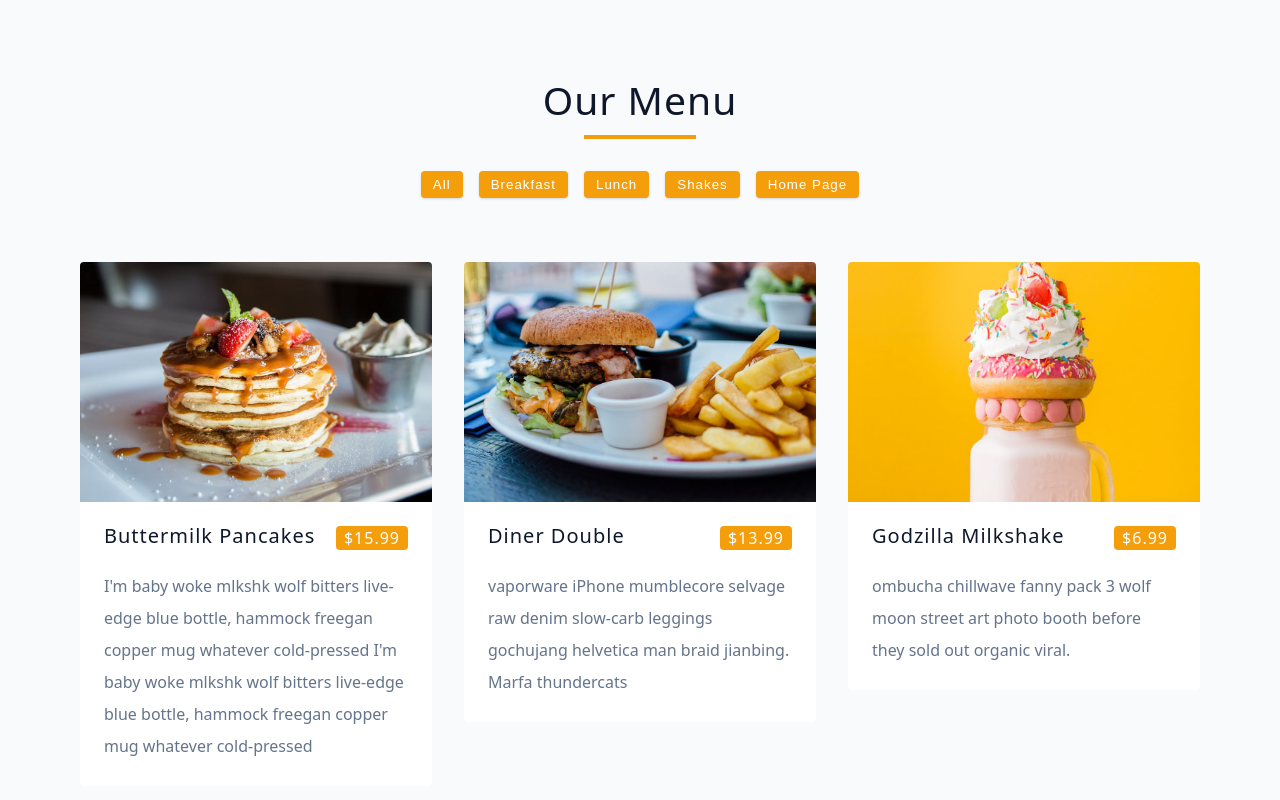
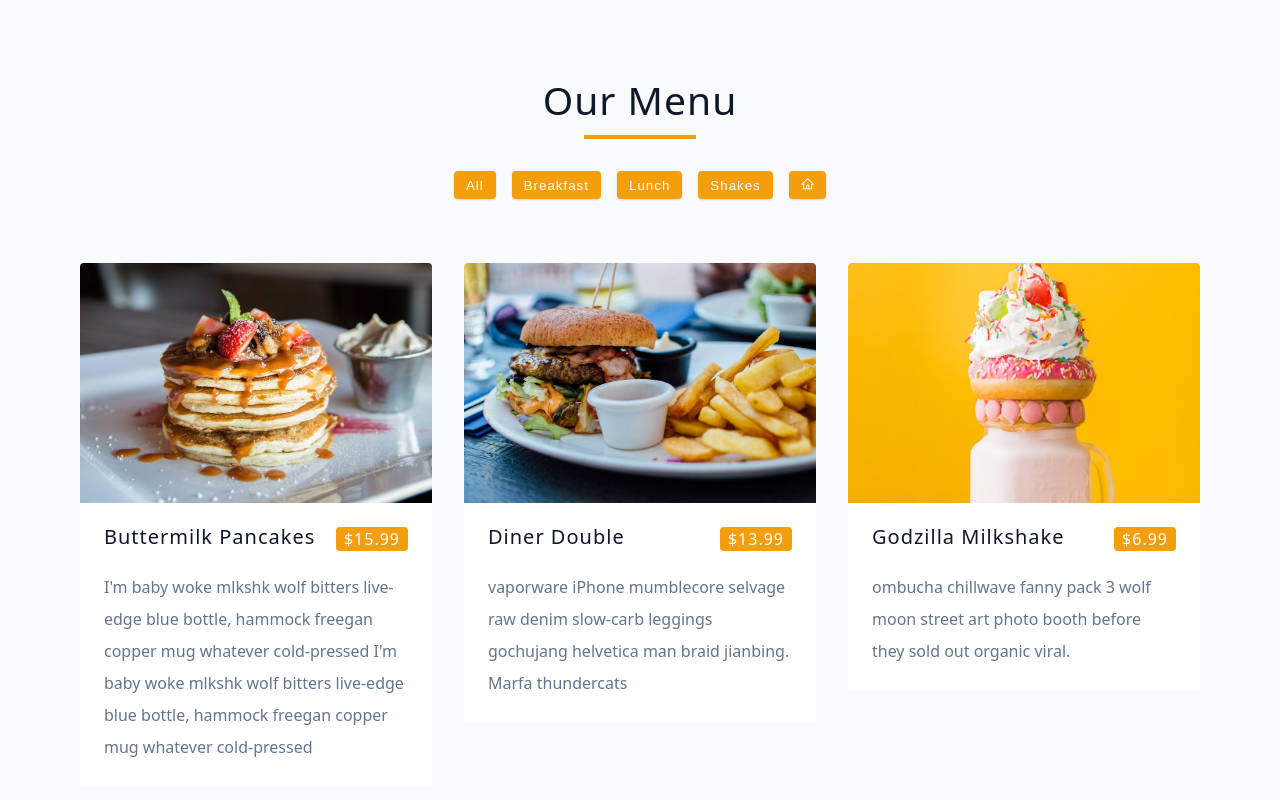
Before and after one commit to tsheporamantso/menu, a React (Vite) app: page /App in a window 1280 px wide. Shown: the top 800 px of the page. Built offline with nearby package versions, Linux system fonts and the light colour scheme.

Commit message:
Replace "Home Page" text with home icon in Categories component

```diff
--- a/src/components/Categories.jsx
+++ b/src/components/Categories.jsx
@@ -1,5 +1,5 @@
 import { Link } from "react-router-dom";
-
+import { AiOutlineHome } from "react-icons/ai";
 const Categories = ({ uniqueCategories, filteredItem }) => {
   return (
     <div className="btn-container">
@@ -18,7 +18,7 @@ const Categories = ({ uniqueCategories, filteredItem }) => {
       })}
       <button className="btn">
         <Link style={{ color: "white" }} to="/">
-          Home Page
+          <AiOutlineHome />
         </Link>
       </button>
     </div>
```
